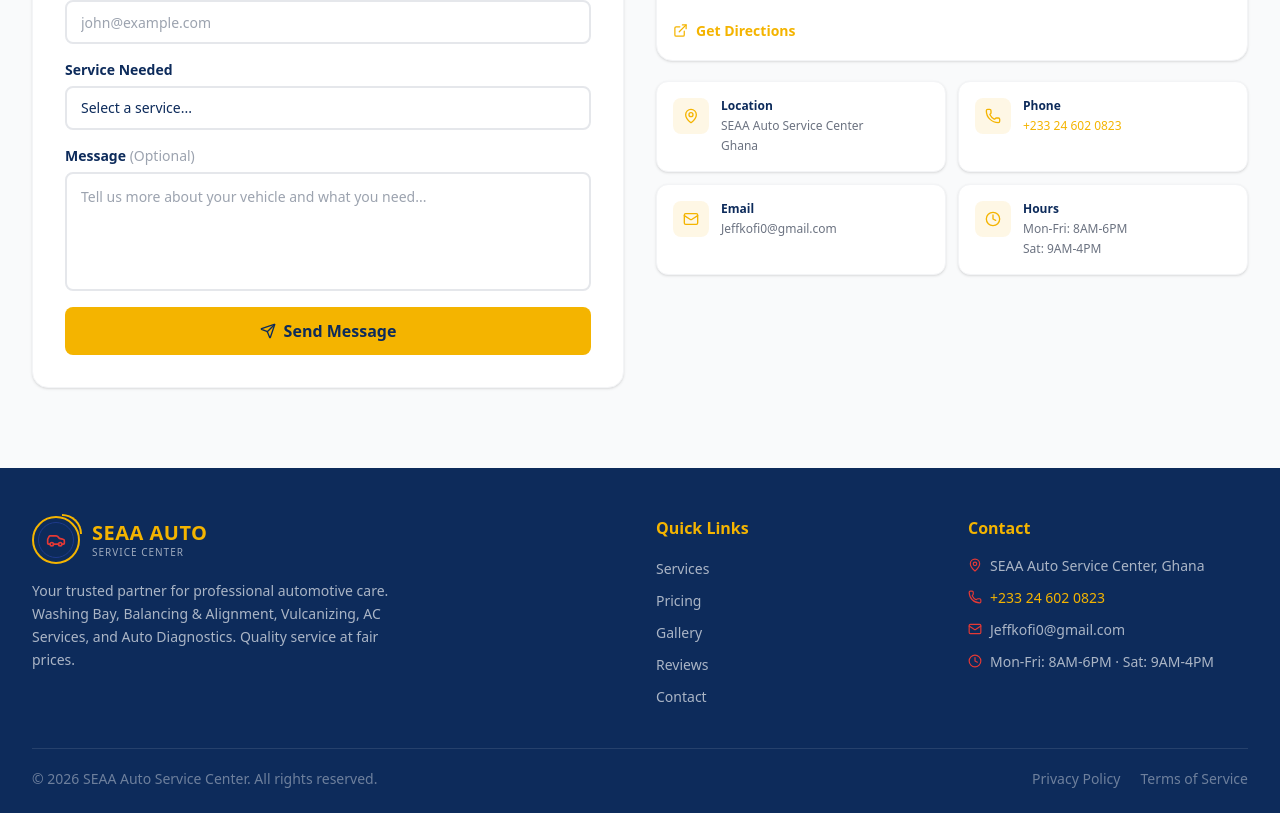
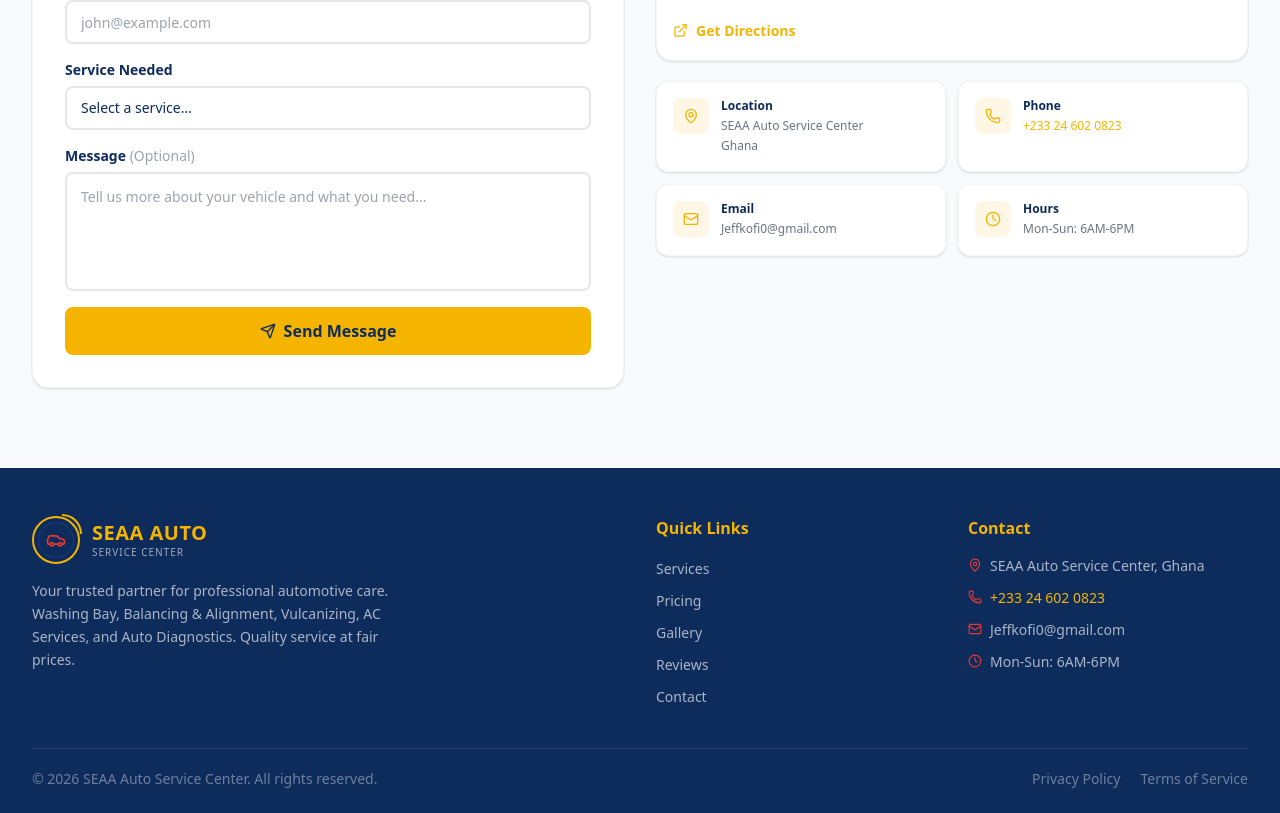
Before and after one commit to KilaBean/seaa-auto, a Next.js app: page / in a window 1280 px wide. Shown: the part 5697-6510 px from the top of the page. Built offline with nearby package versions, Linux system fonts and the light colour scheme; grey boxes are pictures that could not be loaded.

Commit message:
fix: update working hours to Mon-Sun 6AM-6PM across contact, footer and structured data

```diff
--- a/src/app/layout.tsx
+++ b/src/app/layout.tsx
@@ -51,8 +51,7 @@ const structuredData = {
   address: { "@type": "PostalAddress", addressCountry: "GH", addressLocality: "Ghana" },
   geo: { "@type": "GeoCoordinates", latitude: "4.967075", longitude: "-4.080509" },
   openingHoursSpecification: [
-    { "@type": "OpeningHoursSpecification", dayOfWeek: ["Monday","Tuesday","Wednesday","Thursday","Friday"], opens: "08:00", closes: "18:00" },
-    { "@type": "OpeningHoursSpecification", dayOfWeek: ["Saturday"], opens: "09:00", closes: "16:00" },
+    { "@type": "OpeningHoursSpecification", dayOfWeek: ["Monday","Tuesday","Wednesday","Thursday","Friday","Saturday","Sunday"], opens: "06:00", closes: "18:00" },
   ],
   priceRange: "GHS 20 - GHS 500", currenciesAccepted: "GHS", paymentAccepted: "Cash, Mobile Money",
 }
--- a/src/components/sections/ContactSection.tsx
+++ b/src/components/sections/ContactSection.tsx
@@ -22,7 +22,7 @@ const infoCards = [
   { icon: MapPin, title: 'Location', text: 'SEAA Auto Service Center\nGhana', color: '' },
   { icon: Phone,  title: 'Phone',    text: '+233 24 602 0823',                 color: 'text-seaa-yellow' },
   { icon: Mail,   title: 'Email',    text: 'Jeffkofi0@gmail.com',              color: '' },
-  { icon: Clock,  title: 'Hours',    text: 'Mon-Fri: 8AM-6PM\nSat: 9AM-4PM',  color: '' },
+  { icon: Clock,  title: 'Hours',    text: 'Mon-Sun: 6AM-6PM',  color: '' },
 ]
 
 export default function ContactSection() {
--- a/src/components/sections/Footer.tsx
+++ b/src/components/sections/Footer.tsx
@@ -52,7 +52,7 @@ export default function Footer() {
                 { icon: MapPin, content: 'SEAA Auto Service Center, Ghana' },
                 { icon: Phone,  content: <a href="tel:+233246020823" className="text-seaa-yellow hover:underline">+233 24 602 0823</a> },
                 { icon: Mail,   content: <a href="mailto:Jeffkofi0@gmail.com" className="hover:text-seaa-yellow transition-colors">Jeffkofi0@gmail.com</a> },
-                { icon: Clock,  content: 'Mon-Fri: 8AM-6PM · Sat: 9AM-4PM' },
+                { icon: Clock,  content: 'Mon-Sun: 6AM-6PM' },
               ].map(({ icon: Icon, content }, i) => (
                 <li key={i} className="flex items-start gap-2 text-white/65 text-sm">
                   <Icon size={14} className="text-seaa-red mt-0.5 shrink-0" />
```
